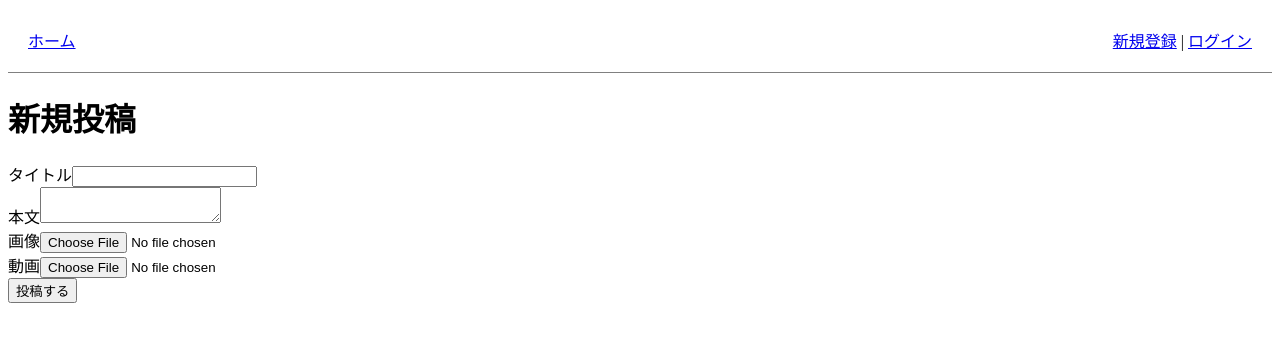
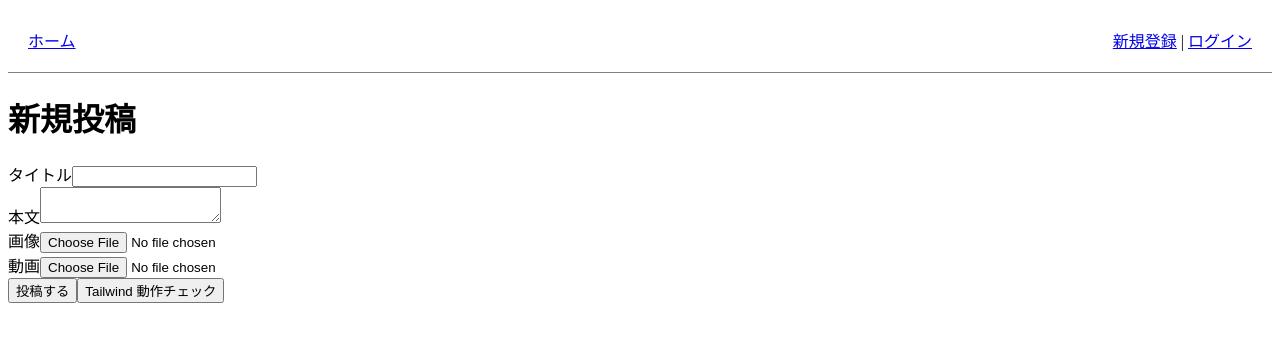
Before and after one commit to koukikubo/docker-rails-next, a Next.js app in the folder frontend/: page /posts/new in a window 1280 px wide. Shown: the top 342 px of the page. Built offline with nearby package versions, Linux system fonts and the light colour scheme.

Commit message:
一時的なユーザーを作成ユーザー認証機能を作成後削除

```diff
--- a/frontend/src/app/posts/new/page.tsx
+++ b/frontend/src/app/posts/new/page.tsx
@@ -16,12 +16,14 @@
     const formData = new FormData();
     formData.append("post[title]", title); // .title → title に修正
     formData.append("post[content]", content);
+    formData.append("post[user_id]", "1"); // 👈 一時的なユーザーID
+
     if (image) formData.append("post[image]", image);
     if (movie) formData.append("post[movie]", movie);
 
     try {
       const response = await fetch(
-        `${process.env.NEXT_PUBLIC_API_URL}/api/v1/posts`,
+        `http://localhost:3000/api/v1/posts`,
         {
           method: "POST",
           body: formData,
@@ -79,6 +81,10 @@
           />
         </div>
         <button type="submit">投稿する</button>
+        <button className="bg-blue-600 text-white px-4 py-2 rounded hover:bg-blue-700">
+            Tailwind 動作チェック
+        </button>
+
       </form>
     </div>
   );
```
